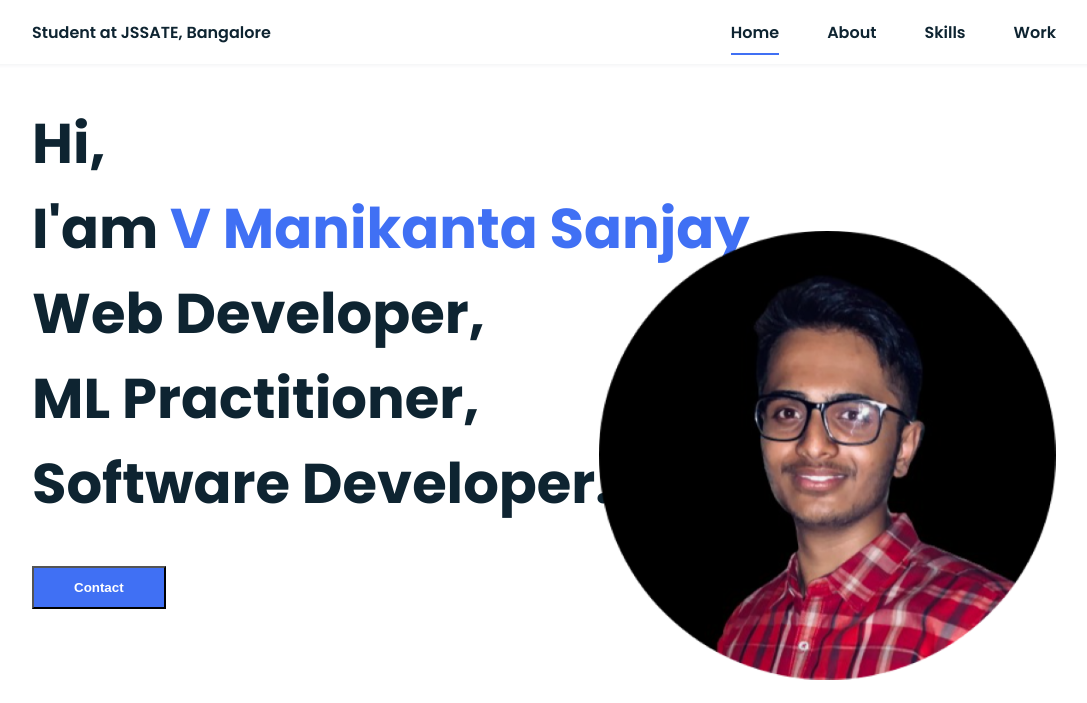
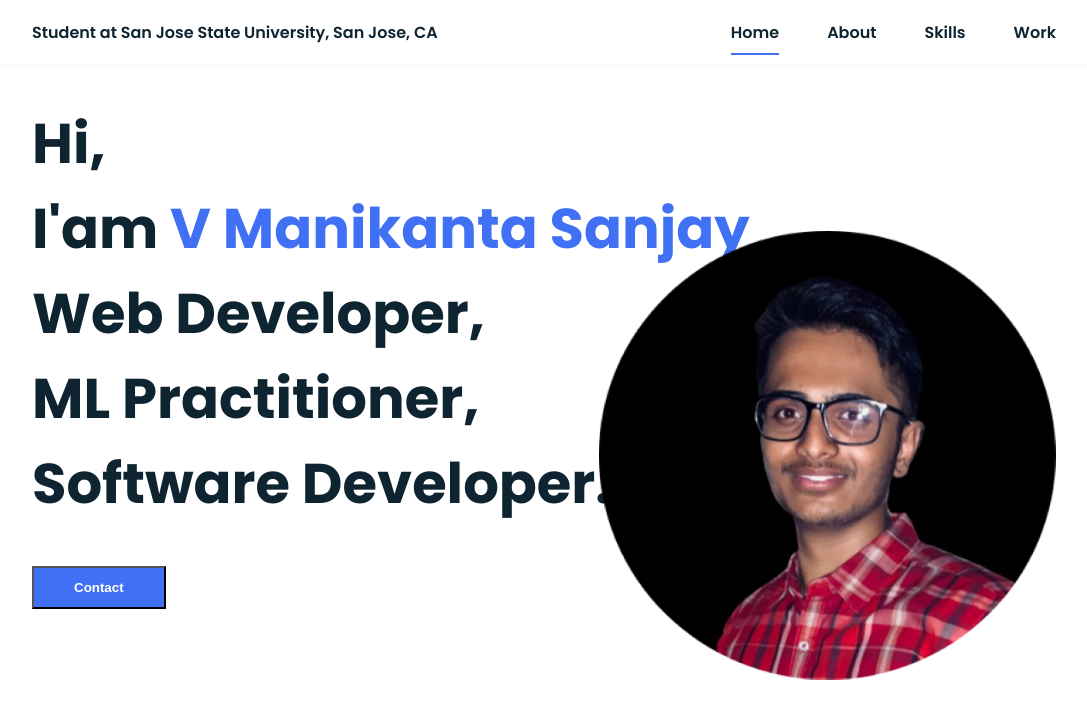
Before and after one commit to ManikantaSanjay/personal_portfolio, a plain HTML site: page index.html in a window 1280 px wide. Shown: the top 703 px of the page, without its empty margins (96-1183 px from the left). Drawn offline with nearby package versions, Linux system fonts and the light colour scheme.

Commit message:
Update index.html

```diff
--- a/index.html
+++ b/index.html
@@ -16,7 +16,7 @@
         <header class="l-header">
             <nav class="nav bd-grid">
                 <div>
-                    <a href="#" class="nav__logo">Student at JSSATE, Bangalore</a>
+                    <a href="#" class="nav__logo">Student at San Jose State University, San Jose, CA</a>
                 </div>
 
                 <div class="nav__menu" id="nav-menu">
```
